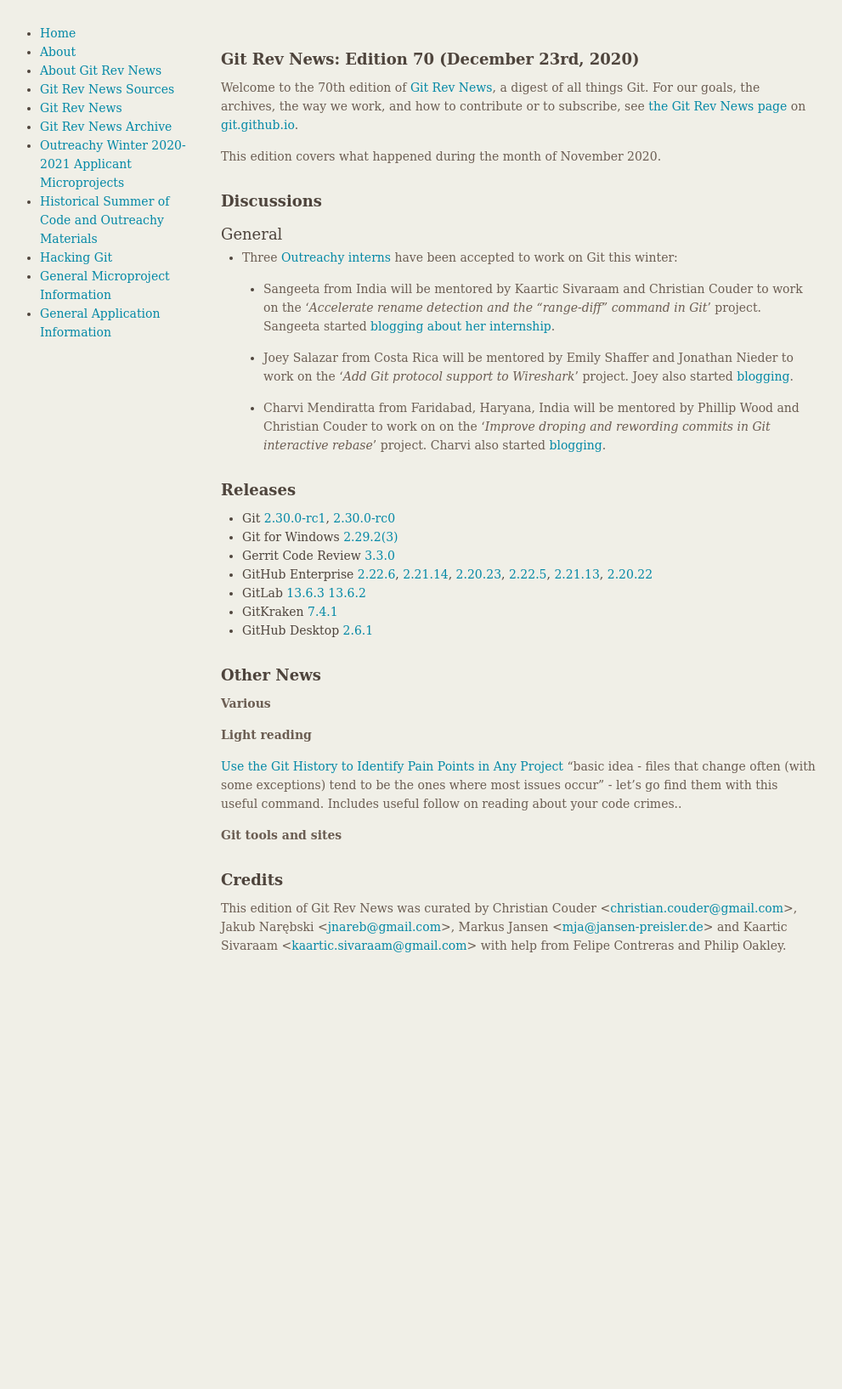
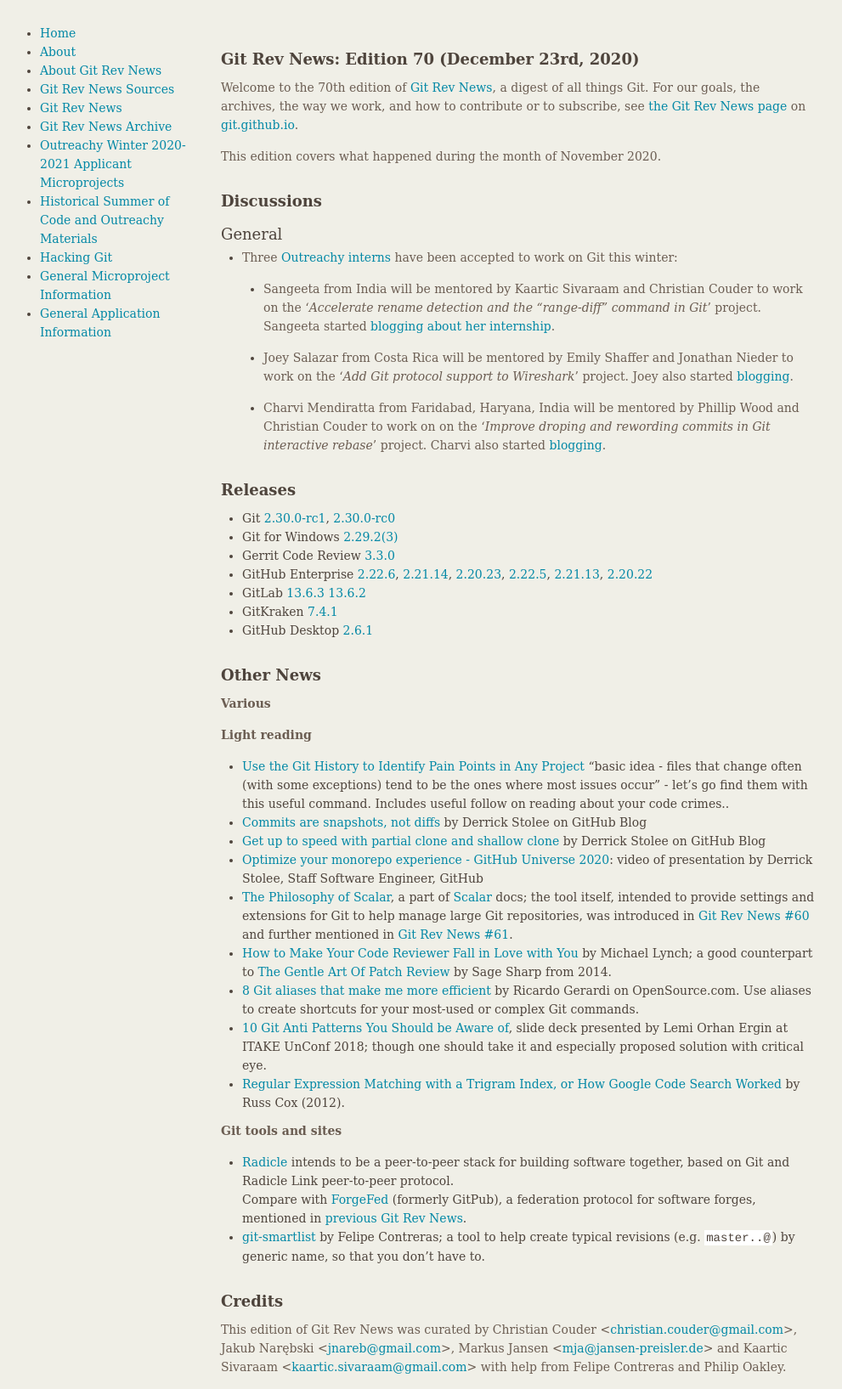
Before and after one commit to git/git.github.io, a Jekyll site: the page built from rev_news/drafts/edition-70.md, in a window 1280 px wide. Shown: the whole page at 85% size, without its empty margins (149-1140 px from the left). Built offline with Jekyll 4.4.1, drawn with Linux system fonts in a browser that asks for light colours; before the commit the page ends 1139 px from its top, so only the background shows below that.

Commit message:
rn-70: Add links to various articles, tools and sites

```diff
--- a/rev_news/drafts/edition-70.md
+++ b/rev_news/drafts/edition-70.md
@@ -75,11 +75,41 @@
 
 __Light reading__
 
-[Use the Git History to Identify Pain Points in Any Project](https://preslav.me/2020/03/01/use-the-git-history/)
-"basic idea - files that change often (with some exceptions) tend to be the ones where most issues occur" - let's go find them with this useful command. Includes useful follow on reading about your code crimes..
+- [Use the Git History to Identify Pain Points in Any Project](https://preslav.me/2020/03/01/use-the-git-history/)
+  "basic idea - files that change often (with some exceptions) tend to be the ones where most issues occur" - let's go find them with this useful command. Includes useful follow on reading about your code crimes..
+- [Commits are snapshots, not diffs](https://github.blog/2020-12-17-commits-are-snapshots-not-diffs/)
+  by Derrick Stolee on GitHub Blog
+- [Get up to speed with partial clone and shallow clone](https://github.blog/2020-12-21-get-up-to-speed-with-partial-clone-and-shallow-clone/)
+  by Derrick Stolee on GitHub Blog
+- [Optimize your monorepo experience - GitHub Universe 2020](https://www.youtube.com/watch?v=RcqLV1lU408):
+  video of presentation by Derrick Stolee, Staff Software Engineer, GitHub
+- [The Philosophy of Scalar](https://github.com/microsoft/scalar/blob/main/docs/philosophy.md),
+  a part of [Scalar](https://github.com/microsoft/scalar/) docs; the tool itself,
+  intended to provide  settings and extensions for Git to help manage large Git repositories,
+  was introduced in [Git Rev News #60](https://git.github.io/rev_news/2020/02/19/edition-60/)
+  and further mentioned in [Git Rev News #61](https://git.github.io/rev_news/2020/03/25/edition-61/).
+- [How to Make Your Code Reviewer Fall in Love with You](https://mtlynch.io/code-review-love/)
+  by Michael Lynch; a good counterpart to [The Gentle Art Of Patch Review](https://sage.thesharps.us/2014/09/01/the-gentle-art-of-patch-review/)
+  by Sage Sharp from 2014.
+- [8 Git aliases that make me more efficient](https://opensource.com/article/20/11/git-aliases)
+  by Ricardo Gerardi on OpenSource.com.  Use aliases to create shortcuts
+  for your most-used or complex Git commands.
+- [10 Git Anti Patterns You Should be Aware of](https://speakerdeck.com/lemiorhan/10-git-anti-patterns-you-should-be-aware-of),
+  slide deck presented by Lemi Orhan Ergin at ITAKE UnConf 2018;
+  though one should take it and especially proposed solution with critical eye.
+- [Regular Expression Matching with a Trigram Index, or How Google Code Search Worked](https://swtch.com/~rsc/regexp/regexp4.html)
+  by Russ Cox (2012).
 
 __Git tools and sites__
 
+- [Radicle](https://radicle.xyz/) intends to be a peer-to-peer stack for building software together,
+  based on Git and Radicle Link peer-to-peer protocol.
+  Compare with [ForgeFed](https://notabug.org/peers/forgefed) (formerly GitPub),
+  a federation protocol for software forges, mentioned in
+  [previous Git Rev News](https://git.github.io/rev_news/2020/11/27/edition-69/).
+- [git-smartlist](https://github.com/felipec/git-smartlist) by Felipe Contreras;
+  a tool to help create typical revisions (e.g. `master..@`) by generic name,
+  so that you don’t have to.
 
 ## Credits
 
```
